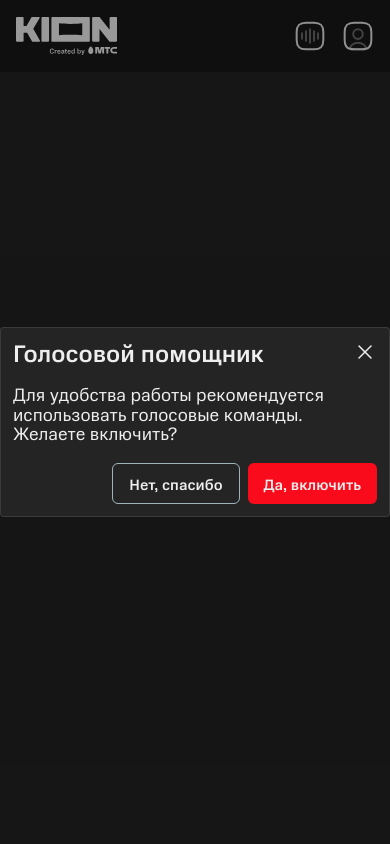
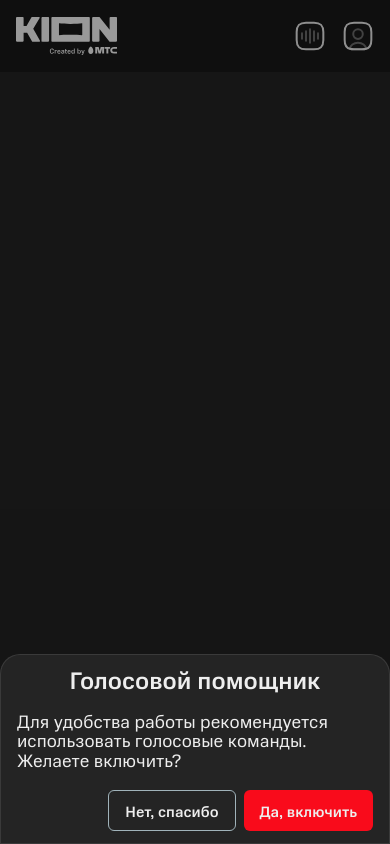
Before and after one commit to itatmisis/mts-epileptic-hack, a React (Vite) app in the folder frontend/: page /home in a window 390 px wide. Shown: the top 844 px of the page. Built offline with nearby package versions, Linux system fonts and the light colour scheme.

Commit message:
viewport and modal update

```diff
--- a/frontend/index.html
+++ b/frontend/index.html
@@ -2,7 +2,10 @@
 <html lang="en">
   <head>
     <meta charset="UTF-8" />
-    <meta name="viewport" content="width=device-width, initial-scale=1, maximum-scale=1">
+    <meta
+      name="viewport"
+      content="width=device-width, height=device-height, initial-scale=1, minimum-scale=1, maximum-scale=1, user-scalable=no, viewport-fit=cover"
+    />
     <title>Solving Tree</title>
   </head>
   <body>
--- a/frontend/src/App/RequestVoice/index.tsx
+++ b/frontend/src/App/RequestVoice/index.tsx
@@ -8,7 +8,14 @@ const RequestVoice = ({ onClose }: { onClose: () => void }) => {
     useContext(SpeechRecognitionContext);
 
   useEffect(() => {
-    if (!browserSupportsSpeechRecognition || listening) onClose();
+    if (
+      localStorage.getItem("voiceAccepted") == "true" ||
+      window.navigator.userAgent.includes("Android") ||
+      !browserSupportsSpeechRecognition ||
+      listening
+    ) {
+      onClose();
+    }
   }, []);
 
   return (
@@ -35,6 +42,7 @@ const RequestVoice = ({ onClose }: { onClose: () => void }) => {
               <button
                 className={"btn primary"}
                 onClick={() => {
+                  localStorage.setItem("voiceAccepted", "true");
                   startListening();
                   onModalClose();
                 }}
--- a/frontend/src/App/RequestVoice/styles.module.scss
+++ b/frontend/src/App/RequestVoice/styles.module.scss
@@ -3,7 +3,6 @@
   flex-direction: column;
   font-family: "MTSSansRegular";
   .requestVoice__body {
-    max-width: 400px;
     margin: auto;
     font-size: 18px;
     line-height: 1.1;
--- a/frontend/src/components/Modal/index.tsx
+++ b/frontend/src/components/Modal/index.tsx
@@ -38,13 +38,13 @@ const Modal = ({
     }
   }, [isClosing, onClose]);
 
-  useEffect(() => {
-    document.body.style.overflow = isOpen ? "hidden" : "";
+  // useEffect(() => {
+  //   document.body.style.overflow = isOpen ? "hidden" : "";
 
-    return () => {
-      document.body.style.overflow = "";
-    };
-  });
+  //   return () => {
+  //     document.body.style.overflow = "";
+  //   };
+  // });
 
   return (
     <>
--- a/frontend/src/components/Modal/styles.module.scss
+++ b/frontend/src/components/Modal/styles.module.scss
@@ -1,11 +1,11 @@
 .modal {
+  overflow: hidden;
   position: fixed;
   z-index: 1;
   left: 0;
   top: 0;
   width: 100vw;
   height: 100%;
-  overflow: auto;
   background-color: rgba(0, 0, 0, 0.4);
   display: flex;
   justify-content: center;
@@ -31,7 +31,7 @@
     border-radius: 4px;
     padding: 12px;
     max-width: 500px;
-    transition: opacity 0.2s;
+    transition: all 0.2s ease-in-out;
     opacity: 1;
     animation: slide-in 0.5s ease-in-out;
     @keyframes slide-in {
@@ -41,10 +41,6 @@
       100% {
         transform: translateY(0);
       }
-    }
-
-    &.closing {
-      opacity: 0;
     }
     .modalHeader {
       display: flex;
@@ -70,3 +66,29 @@
     }
   }
 }
+
+@media screen and (max-width: 600px) {
+  .modal {
+    align-items: end;
+    .modalContent {
+      width: 100%;
+      top: auto;
+      bottom: 0;
+      border-radius: 20px 20px 0 0;
+      padding: 0;
+      max-width: none;
+      padding: 12px 16px;
+      .modalHeader {
+        justify-content: center;
+        .modalClose {
+          display: none;
+        }
+      }
+    }
+    &.closing {
+      .modalContent {
+        transform: translateY(100%);
+      }
+    }
+  }
+}
--- a/frontend/src/pages/Home/TopBar/index.tsx
+++ b/frontend/src/pages/Home/TopBar/index.tsx
@@ -25,6 +25,7 @@ const TopBar = () => {
           <div className={`${cl.voiceStatus} ${listening ? cl.active : ""}`}>
             <WithTooltip
               tooltip={
+                window.navigator.userAgent.includes("Android") ||
                 !browserSupportsSpeechRecognition
                   ? "Голосовое управление не поддерживается"
                   : listening
--- a/frontend/src/styles/base.scss
+++ b/frontend/src/styles/base.scss
@@ -4,8 +4,8 @@ html {
 
 body {
   display: table-cell;
-  overflow-x: hidden !important;
-  max-width: 100%;
+  overflow: hidden !important;
+  max-width: 100vw;
 }
 
 html,
```
